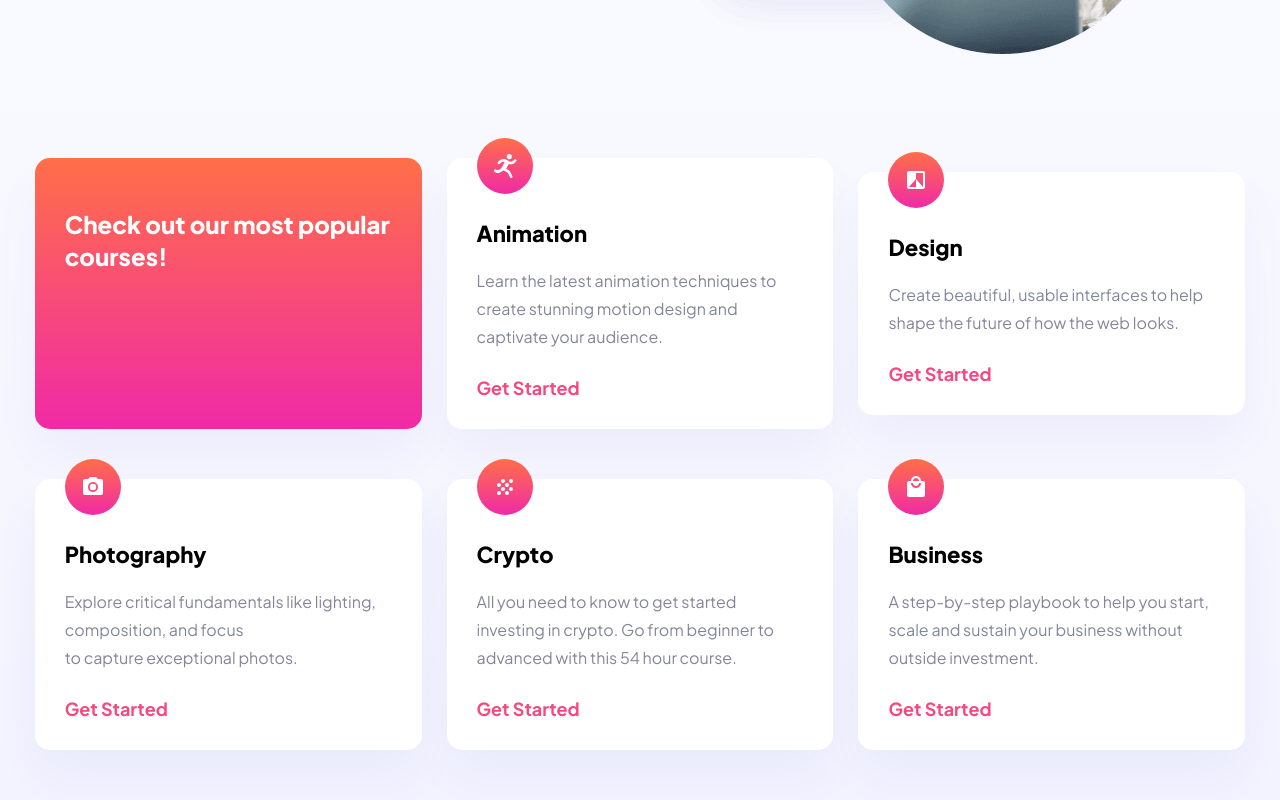
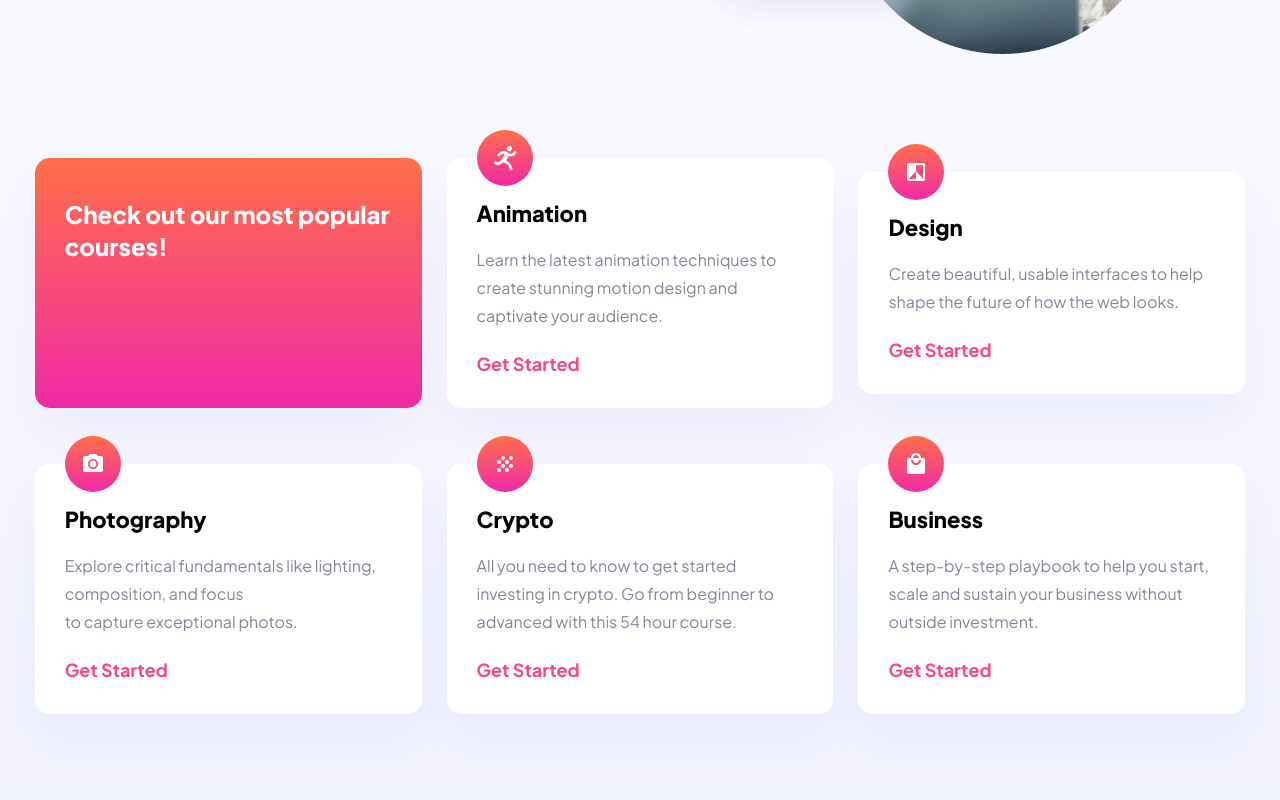
Before and after one commit to russell-crooms/skilled, a React (Vite) app: page / in a window 1280 px wide. Shown: the part 680-1480 px from the top of the page. Built offline with nearby package versions, Linux system fonts and the light colour scheme.

Commit message:
Updated the project styling at the 768px breakpoint.

```diff
--- a/src/components/cards/Cards.css
+++ b/src/components/cards/Cards.css
@@ -22,8 +22,8 @@
 }
 @media (min-width: 768px) {
   .cards-section {
-    row-gap: 50px;
-    column-gap: 8;
+    row-gap: 56px;
+    column-gap: 10px;
     flex-direction: row;
     flex-wrap: wrap;
   }
@@ -47,10 +47,6 @@
   color: #ffffff;
   align-self: stretch;
 }
-@media (min-width: 768px) {
-  #colorful-card {
-  }
-}
 
 #colorful-card .colorful-header {
   align-items: center;
@@ -63,10 +59,6 @@
 @media (min-width: 375px) {
   #colorful-card .colorful-header {
     font-size: 24px;
-  }
-}
-@media (min-width: 768px) {
-  #colorful-card .colorful-header {
   }
 }
 
@@ -118,6 +110,11 @@
   z-index: 1;
   margin-top: -50px;
 }
+@media (min-width: 768px) {
+  .cards img {
+    margin-top: -58px;
+  }
+}
 
 .cards h2 {
   font-weight: 800;
@@ -134,8 +131,8 @@
 }
 @media (min-width: 768px) {
   .cards h2 {
-    margin-top: 20px;
     font-size: 20px;
+    line-height: 25.2px;
   }
 }
 @media (min-width: 1024px) {
@@ -163,6 +160,7 @@
   .cards p {
     font-size: 16px;
     font-weight: 400;
+    line-height: 26px;
   }
 }
 @media (min-width: 1024px) {
@@ -177,7 +175,6 @@
   font-size: 18px;
   font-weight: 700;
   cursor: pointer;
-  margin-top: 10px;
 }
 @media (min-width: 375px) {
   .cards span {
@@ -188,8 +185,7 @@
 @media (min-width: 768px) {
   .cards span {
     font-size: 18px;
-    font-weight: 700;
-    margin-top: 15px;
+    line-height: 28px;
   }
 }
 
```
